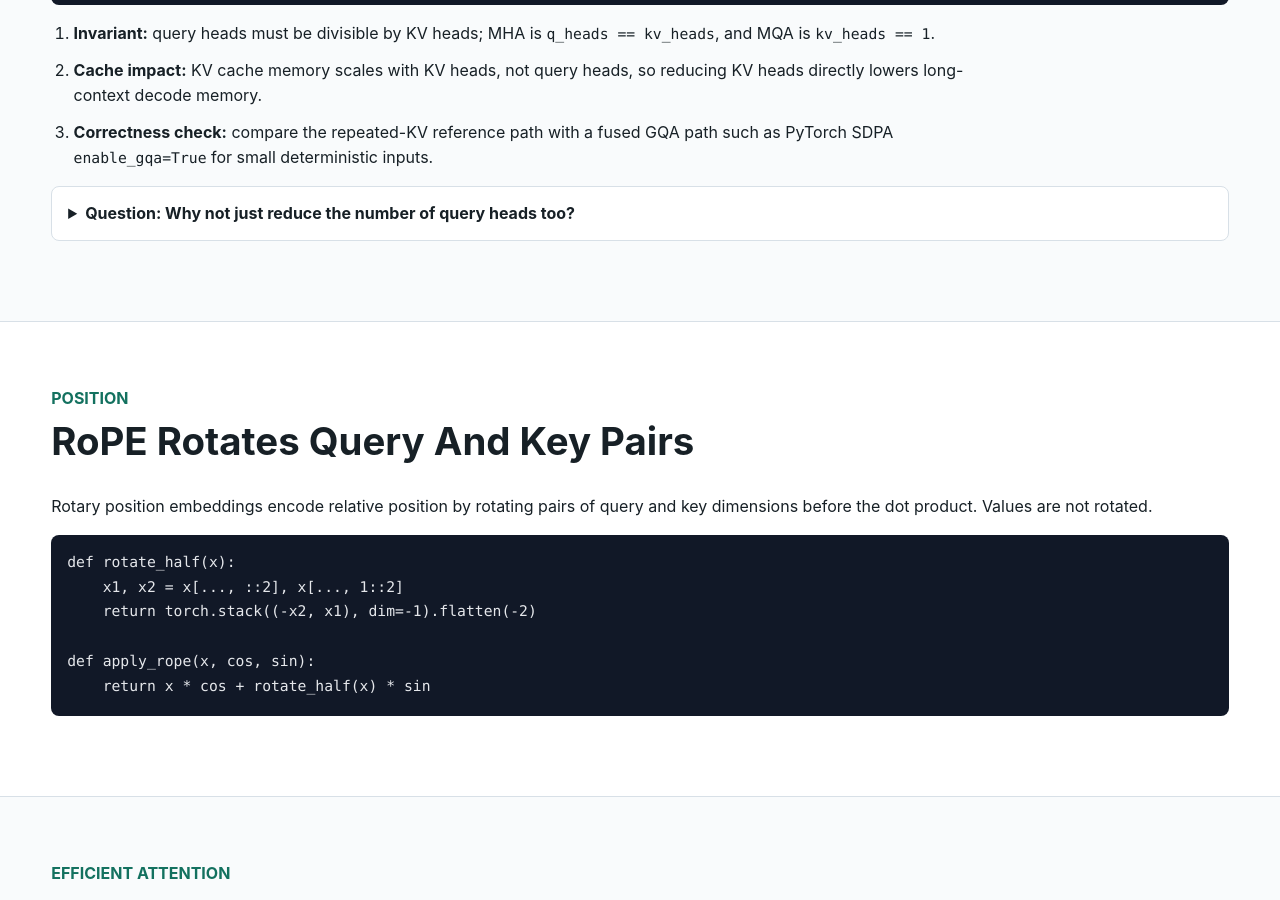
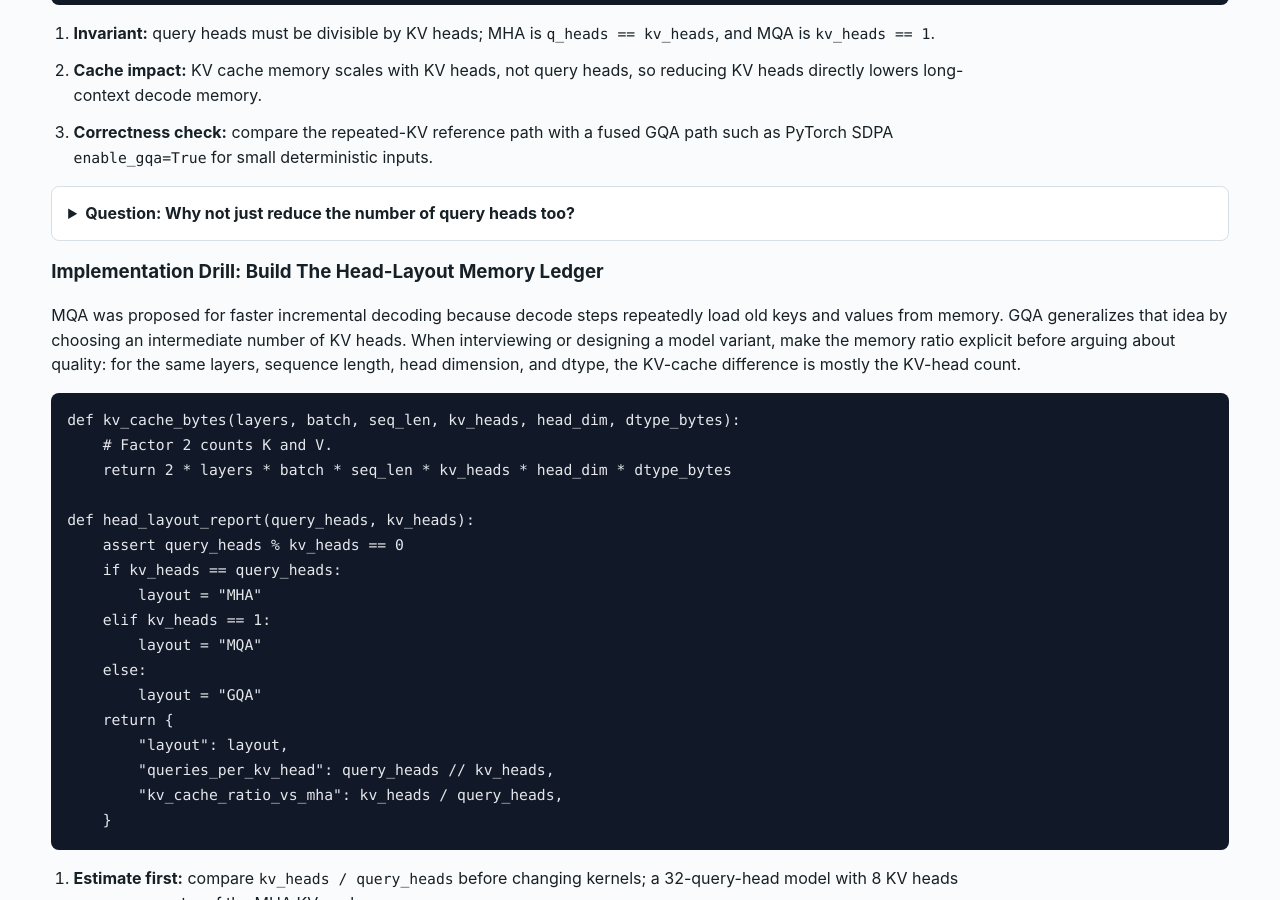
Before and after one commit to kennethli319/kennethli319.github.io, a Jekyll site: the page llm-ml-course/lessons/transformer-internals.html, which Jekyll copies as it is, in a window 1280 px wide and 900 px high, scrolled down 2019 px. Built offline with Jekyll 4.4.1, drawn with Linux system fonts in a browser that asks for light colours; some of the changed text lies outside the part shown.

Commit message:
Sync GQA memory ledger drill

```diff
--- a/llm-ml-course/lessons/transformer-internals.html
+++ b/llm-ml-course/lessons/transformer-internals.html
@@ -94,6 +94,43 @@ out = torch.nn.functional.scaled_dot_product_attention(
         <summary>Question: Why not just reduce the number of query heads too?</summary>
         <p>GQA keeps multiple query heads while sharing fewer key/value heads, so it aims for a middle ground: lower KV cache bandwidth and memory than MHA while preserving more attention capacity than MQA.</p>
       </details>
+      <h3>Implementation Drill: Build The Head-Layout Memory Ledger</h3>
+      <p>
+        MQA was proposed for faster incremental decoding because decode steps
+        repeatedly load old keys and values from memory. GQA generalizes that
+        idea by choosing an intermediate number of KV heads. When interviewing
+        or designing a model variant, make the memory ratio explicit before
+        arguing about quality: for the same layers, sequence length, head
+        dimension, and dtype, the KV-cache difference is mostly the KV-head
+        count.
+      </p>
+      <pre><code class="language-python">def kv_cache_bytes(layers, batch, seq_len, kv_heads, head_dim, dtype_bytes):
+    # Factor 2 counts K and V.
+    return 2 * layers * batch * seq_len * kv_heads * head_dim * dtype_bytes
+
+def head_layout_report(query_heads, kv_heads):
+    assert query_heads % kv_heads == 0
+    if kv_heads == query_heads:
+        layout = "MHA"
+    elif kv_heads == 1:
+        layout = "MQA"
+    else:
+        layout = "GQA"
+    return {
+        "layout": layout,
+        "queries_per_kv_head": query_heads // kv_heads,
+        "kv_cache_ratio_vs_mha": kv_heads / query_heads,
+    }</code></pre>
+      <ol class="steps">
+        <li><strong>Estimate first:</strong> compare <code>kv_heads / query_heads</code> before changing kernels; a 32-query-head model with 8 KV heads uses one quarter of the MHA KV cache.</li>
+        <li><strong>Keep the contract visible:</strong> the attention layer still returns query-head outputs, even when fewer KV heads are stored.</li>
+        <li><strong>Test the API path:</strong> PyTorch SDPA's GQA path expects query heads to divide cleanly over key/value heads and key/value to have matching head counts.</li>
+        <li><strong>Separate model and serving claims:</strong> lower cache traffic can improve decode throughput, but quality depends on training or uptraining, not only on the inference kernel.</li>
+      </ol>
+      <details class="qa">
+        <summary>Question: What is the fastest way to catch a wrong GQA implementation?</summary>
+        <p>Run a tiny deterministic case where the expanded-KV reference and the fused GQA path produce matching outputs, then vary the ratio between query heads and KV heads.</p>
+      </details>
     </section>
 
     <section id="rope" class="band">
@@ -162,6 +199,7 @@ y = F.scaled_dot_product_attention(
       <p>
         Sources: <a href="https://arxiv.org/abs/1706.03762">Attention Is All You Need</a>,
         <a href="https://arxiv.org/abs/2205.14135">FlashAttention</a>,
+        <a href="https://arxiv.org/abs/1911.02150">Multi-Query Attention</a>,
         <a href="https://arxiv.org/abs/2305.13245">Grouped-Query Attention</a>,
         <a href="https://arxiv.org/abs/2307.08691">FlashAttention-2</a>,
         <a href="https://docs.pytorch.org/docs/stable/generated/torch.nn.functional.scaled_dot_product_attention.html">PyTorch SDPA docs</a>.
```
Also changed, not shown: llm-ml-course/README.md (+1 -0 lines).
